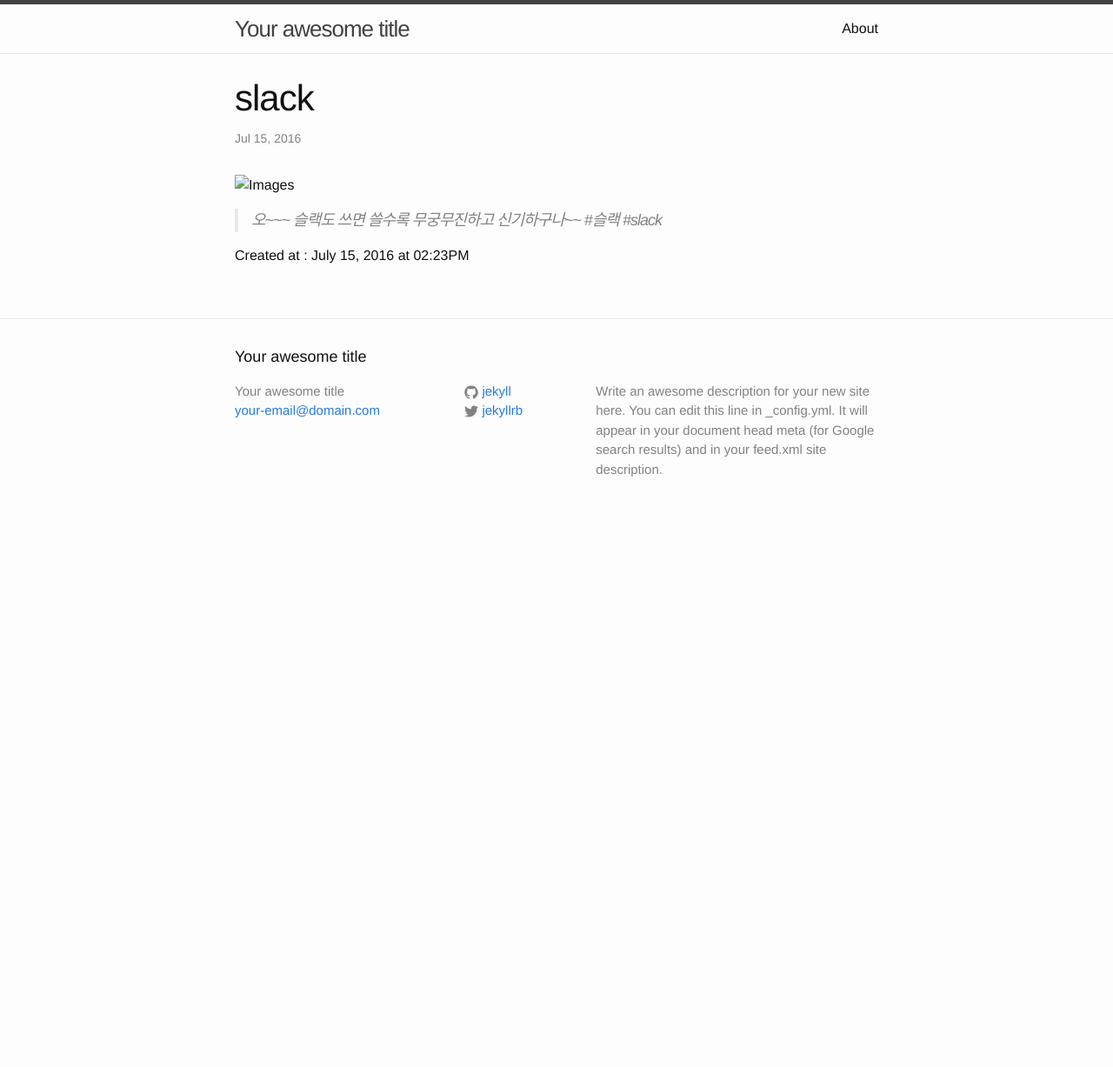
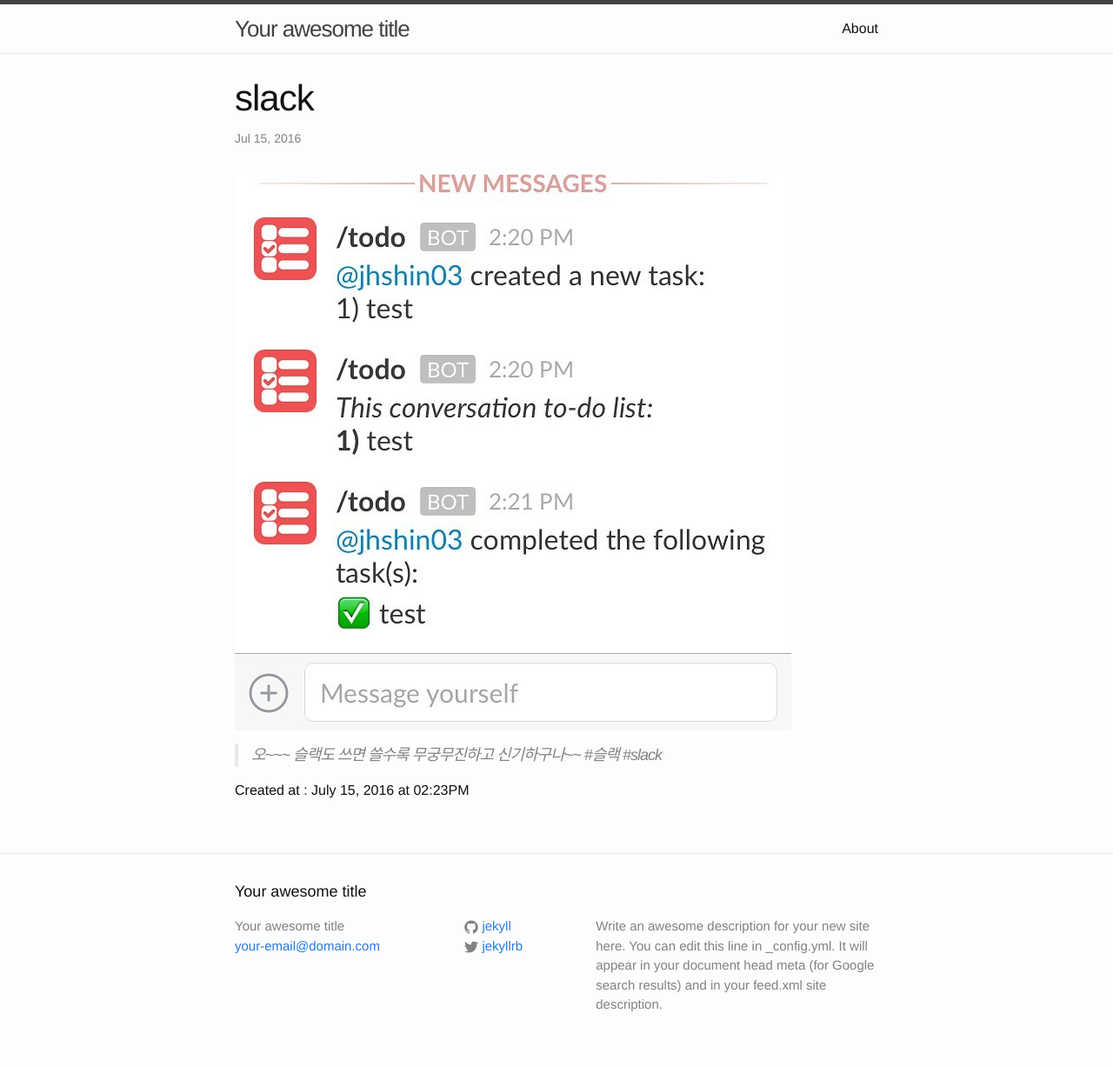
Before and after one commit to ley250/blog, a Jekyll site: the page built from _posts/2016-07-15-slack.md, in a window 1280 px wide. Shown: the whole page at 87% size. Built offline with Jekyll 4.4.1, drawn with Linux system fonts in a browser that asks for light colours; before the commit the page ends 900 px from its top, so only the background shows below that.

Commit message:
edit post 2016/07/17 17:08

```diff
--- a/_posts/2016-07-15-slack.md
+++ b/_posts/2016-07-15-slack.md
@@ -1,10 +1,12 @@
 ---
+
 layout: "post"
 title: "slack"
 date: "2016-07-15 14:23"
+
 ---
 
-![Images](/media/2016/07/July_15__2016_at_0223PM.jpg)
+![Images]({{ site.baseurl }}/media/2016/07/July_15__2016_at_0223PM.jpg)
 
 > 오~~~ 슬랙도 쓰면 쓸수록 무궁무진하고 신기하구나~~ #슬랙 #slack
 
```
Also changed, not shown: _posts/2016-07-07-restaurant-hyunok.md (+1 -1 lines), media/2016/07/13636142_855577941240835_1163265994_n.jpg (added), media/2016/07/July_15__2016_at_0223PM.jpg (added).
